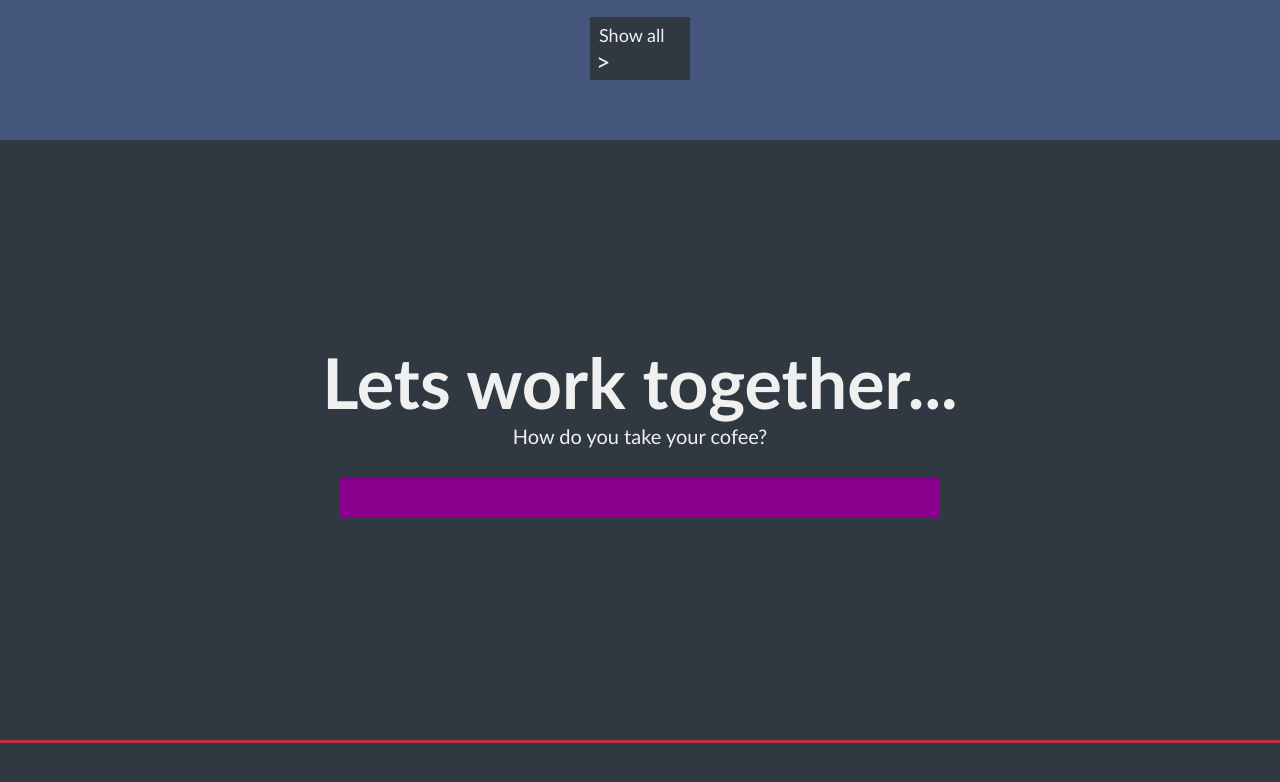
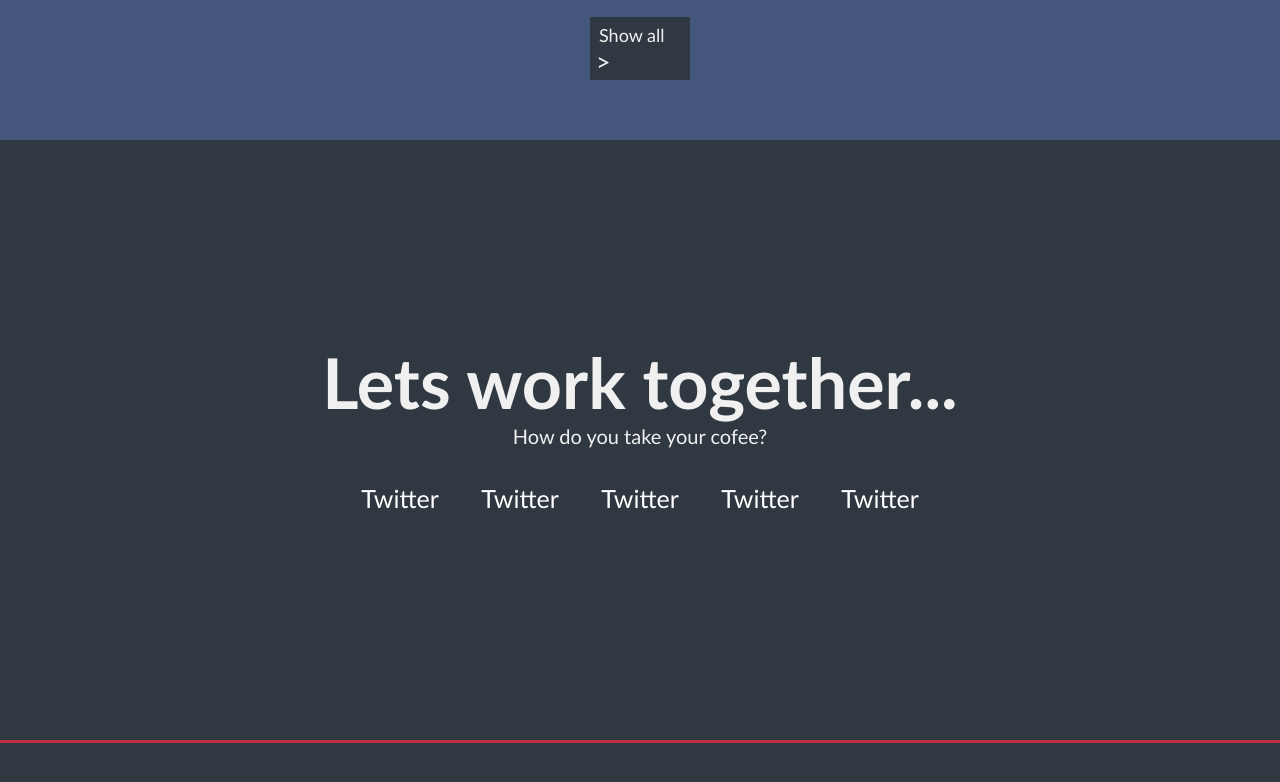
Before and after one commit to Belendor/Portfolio, a plain HTML site: page index.html in a window 1280 px wide. Shown: the part 1468-2250 px from the top of the page. Drawn offline with Linux system fonts and the light colour scheme.

Commit message:
main conent

```diff
--- a/index.html
+++ b/index.html
@@ -90,7 +90,23 @@
     <section class="section third">
             <h2>Lets work together...</h2>
             <p>How do you take your cofee?</p>
-            <div class="logo-container"></div>
+            <div class="logo-container">
+                <div class="brand-logo">
+                    <a href="#">Twitter</a>
+                </div>
+                <div class="brand-logo">
+                    <a href="#">Twitter</a>
+                </div>
+                <div class="brand-logo">
+                    <a href="#">Twitter</a>
+                </div>
+                <div class="brand-logo">
+                    <a href="#">Twitter</a>
+                </div>
+                <div class="brand-logo">
+                    <a href="#">Twitter</a>
+                </div>
+            </div>
     </section>
 
     <footer class="section footer">
--- a/main.css
+++ b/main.css
@@ -185,9 +185,25 @@
         display: inline-block;
         height: 40px;
         width: 600px;
-        background-color: darkmagenta;
         margin-top: 30px;
     }
+        .logo-container > .brand-logo{
+            display: inline-block;
+            width: 20%;
+            float: left;
+        }
+            .logo-container > .brand-logo > a{
+                display: inline-block;
+                text-decoration: none;
+                color: white;
+                font-size: 25px;
+                padding: 5px;
+            }
+            .logo-container > .brand-logo > a:hover{
+                animation-name: move-bottom;
+                animation-duration: 0.5s;
+                animation-fill-mode: forwards;
+            }
 
 
 .footer{
@@ -196,3 +212,12 @@
     height: 80px;
     border-top: solid #be3144;
 }
+
+@keyframes move-bottom{
+    0%{
+        margin-top: 0;
+    }
+    100%{
+        margin-top: 8px;
+    }
+}
```
